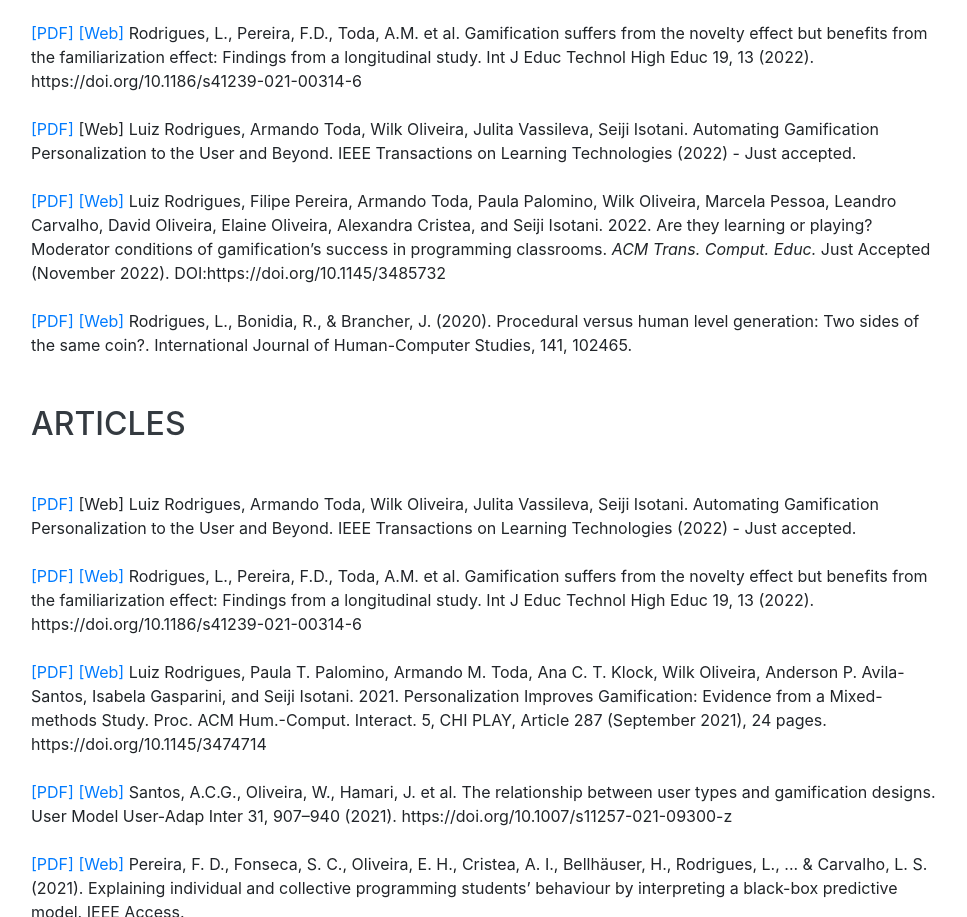
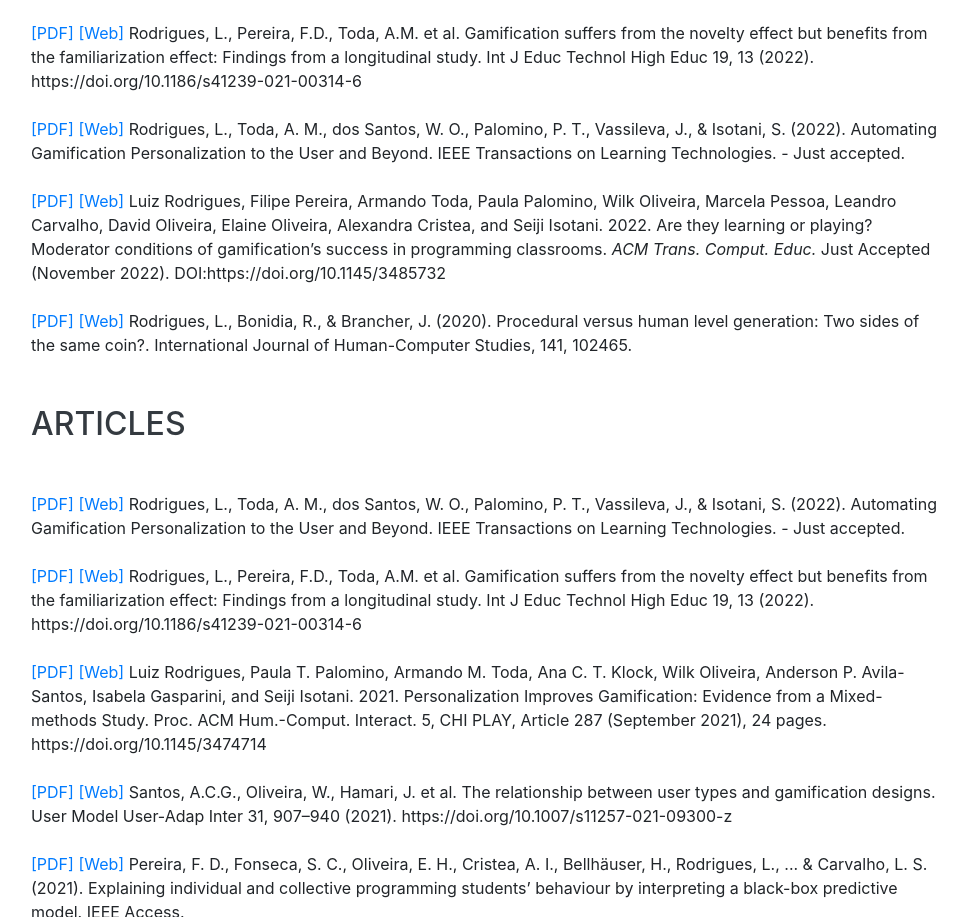
Before and after one commit to rodriguesluiz/rodriguesluiz.github.io, a website with bundled scripts: page index.html in a window 1280 px wide. Shown: the part 3301-4218 px from the top of the page, without its empty margins (289-1256 px from the left). Built offline with nearby package versions, Linux system fonts and the light colour scheme; a web font is replaced by a local one.

Commit message:
updated link to TLT 2022 paper

```diff
--- a/index.html
+++ b/index.html
@@ -225,8 +225,8 @@
 
         <p class="mb-0">
           <a target="_blank" href="publications/totheuserandbeyond.pdf">[PDF]</a>
-          [Web]
-          Luiz Rodrigues, Armando Toda, Wilk Oliveira, Julita Vassileva, Seiji Isotani. Automating Gamification Personalization to the User and Beyond. IEEE Transactions on Learning Technologies (2022) - Just accepted.
+          <a target="_blank" href="https://ieeexplore.ieee.org/document/9743207">[Web]</a>
+          Rodrigues, L., Toda, A. M., dos Santos, W. O., Palomino, P. T., Vassileva, J., & Isotani, S. (2022). Automating Gamification Personalization to the User and Beyond. IEEE Transactions on Learning Technologies. - Just accepted.
         </p></br>
 
         <p class="mb-0">
@@ -246,8 +246,8 @@
 
         <p class="mb-0">
           <a target="_blank" href="publications/totheuserandbeyond.pdf">[PDF]</a>
-          [Web]
-          Luiz Rodrigues, Armando Toda, Wilk Oliveira, Julita Vassileva, Seiji Isotani. Automating Gamification Personalization to the User and Beyond. IEEE Transactions on Learning Technologies (2022) - Just accepted.
+          <a target="_blank" href="https://ieeexplore.ieee.org/document/9743207">[Web]</a>
+          Rodrigues, L., Toda, A. M., dos Santos, W. O., Palomino, P. T., Vassileva, J., & Isotani, S. (2022). Automating Gamification Personalization to the User and Beyond. IEEE Transactions on Learning Technologies. - Just accepted.
         </p></br>
 
         <p class="mb-0">
```
